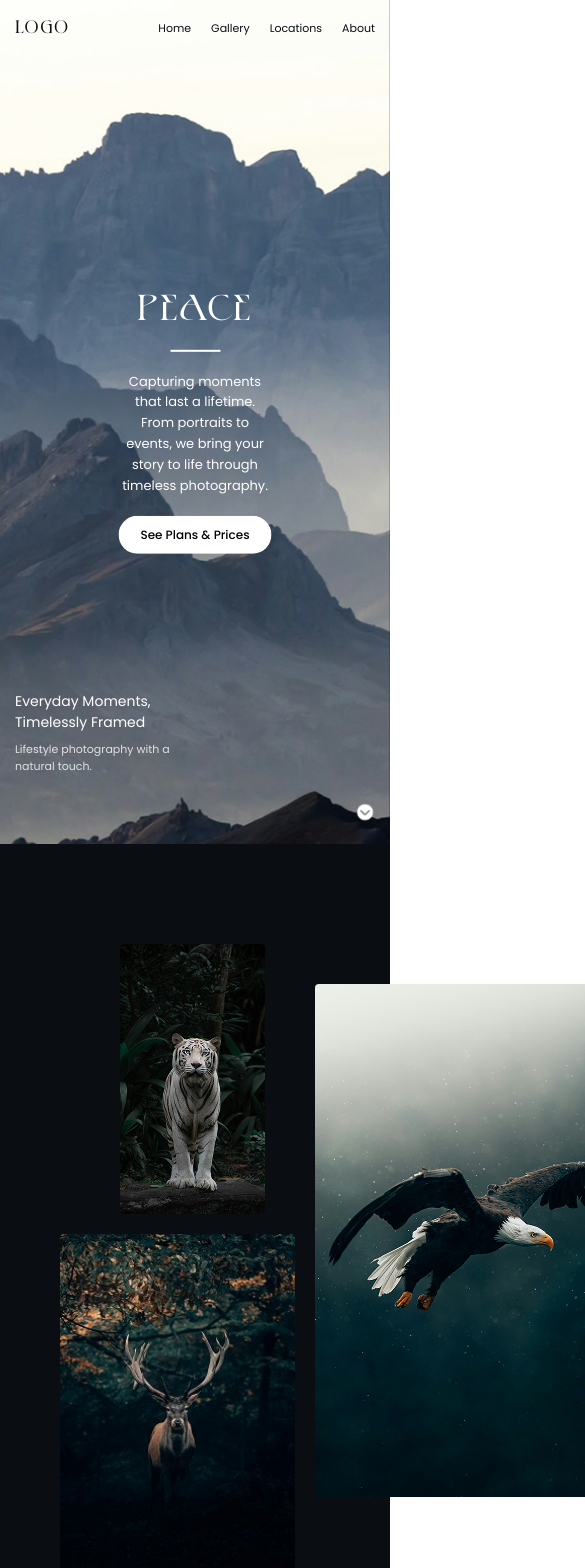
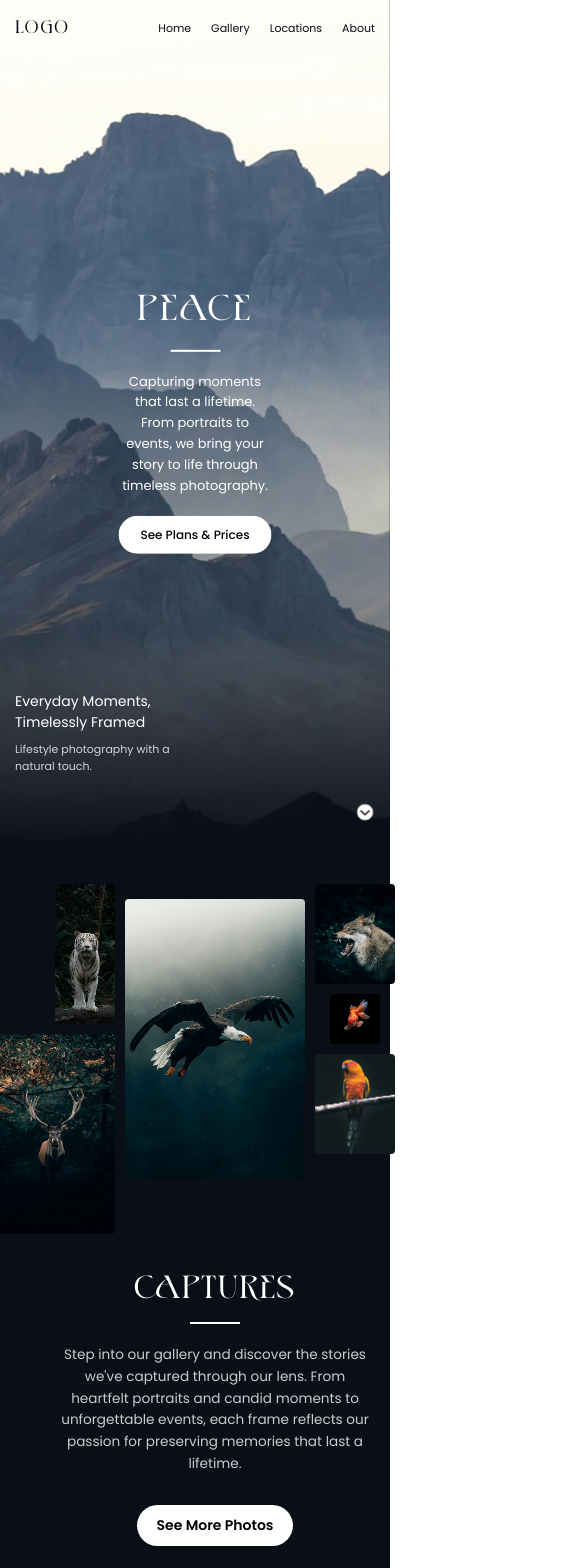
Before and after one commit to Sabal69/Project-Test, a React (Vite) app: page / in a window 390 px wide. Shown: the top 1568 px of the page, 585 px wide, since content can reach past the window. Built offline with nearby package versions, Linux system fonts and the light colour scheme.

Commit message:
moved images to public folder

```diff
--- a/src/App.css
+++ b/src/App.css
@@ -49,6 +49,17 @@
   z-index: 0;
   animation: fadeIn 0.8s ease-out;
   will-change: transform;
+}
+
+.gradient-overlay {
+  position: absolute;
+  bottom: 0;
+  left: 50%;
+  transform: translateX(-50%);
+  width: 1920px;
+  height: 250px;
+  background: linear-gradient(to bottom, transparent, #0A0E17);
+  z-index: 1;
 }
 
 
@@ -212,7 +223,7 @@
 
 /* Container to hold sections */
 .container {
-  background-color: #0a0e12; /* Match the dark background */
+  background-color: #0A0E17;
   color: white;
   font-family: 'Inter', sans-serif;
 }
@@ -264,14 +275,16 @@
 /* Text Content Styling */
 .captures-content {
   flex: 1;
-  max-width: 450px;
+  max-width: 747px;
+  padding-left: 40PX;
 }
 
 .captures-title {
-  font-size: 3.5rem;
-  font-family: 'Serif', serif; /* Or a specific font like Playfair Display */
-  letter-spacing: 4px;
+  font-size: 96px;
+  font-family: 'Fragor - Demo Version', sans-serif;
+  letter-spacing: 6px;
   margin-bottom: 10px;
+  font-weight: 500;
 }
 
 .short-line {
@@ -324,6 +337,41 @@
 
   .scroll-icon {
     right: 40px;
+  }
+
+  .captures-section {
+    flex-direction: column;
+    padding: 80px 40px;
+    gap: 50px;
+    align-items: center;
+  }
+
+  .gallery-grid {
+    gap: 15px;
+  }
+
+  .column {
+    gap: 15px;
+  }
+
+  .img-small { height: 180px; width: 90px; }
+  .img-large { height: 240px; width: 160px; }
+  .img-main { height: 350px; width: 230px; margin-top: 20px; }
+  .img-mid { height: 120px; width: 100px; }
+  .img-tiny { height: 60px; width: 60px; }
+  .img-medium { height: 120px; width: 100px; }
+
+  .captures-content {
+    max-width: 600px;
+    text-align: center;
+  }
+
+  .captures-title {
+    font-size: 3rem;
+  }
+
+  .short-line {
+    margin: 0 auto 20px;
   }
 }
 
@@ -382,6 +430,44 @@
   .scroll-icon img {
     width: 24px;
   }
+
+  .captures-section {
+    flex-direction: column;
+    padding: 60px 20px;
+    gap: 40px;
+  }
+
+  .gallery-grid {
+    gap: 15px;
+  }
+
+  .column {
+    gap: 15px;
+  }
+
+  .img-small { height: 180px; width: 80px; }
+  .img-large { height: 250px; width: 160px; }
+  .img-main { height: 350px; width: 230px; margin-top: 20px; }
+  .img-mid { height: 120px; width: 100px; }
+  .img-tiny { height: 60px; width: 60px; }
+  .img-medium { height: 120px; width: 100px; }
+
+  .captures-content {
+    max-width: 100%;
+    text-align: center;
+  }
+
+  .captures-title {
+    font-size: 2.5rem;
+  }
+
+  .short-line {
+    margin: 0 auto 20px;
+  }
+
+  .captures-content p {
+    font-size: 0.9rem;
+  }
 }
 
 /* Small Mobile */
@@ -432,4 +518,38 @@
   .scroll-icon img {
     width: 20px;
   }
+
+  .captures-section {
+    padding: 40px 15px;
+    gap: 30px;
+  }
+
+  .gallery-grid {
+    gap: 10px;
+  }
+
+  .column {
+    gap: 10px;
+  }
+
+  .img-small { height: 140px; width: 60px; }
+  .img-large { height: 200px; width: 120px; }
+  .img-main { height: 280px; width: 180px; margin-top: 15px; }
+  .img-mid { height: 100px; width: 80px; }
+  .img-tiny { height: 50px; width: 50px; }
+  .img-medium { height: 100px; width: 80px; }
+
+  .captures-title {
+    font-size: 2rem;
+    letter-spacing: 2px;
+  }
+
+  .captures-content p {
+    font-size: 0.85rem;
+  }
+
+  .see-more-btn {
+    padding: 10px 20px;
+    font-size: 14px;
+  }
 }
--- a/src/App.jsx
+++ b/src/App.jsx
@@ -31,6 +31,8 @@ function App() {
           className="hero-bg-image"
           style={{ transform: `translateY(${scrollY * 0.5}px)` }}
         />
+
+        <div className="gradient-overlay"></div>
 
         <nav className="navbar">
           <div className="logo">LOGO</div>
```
